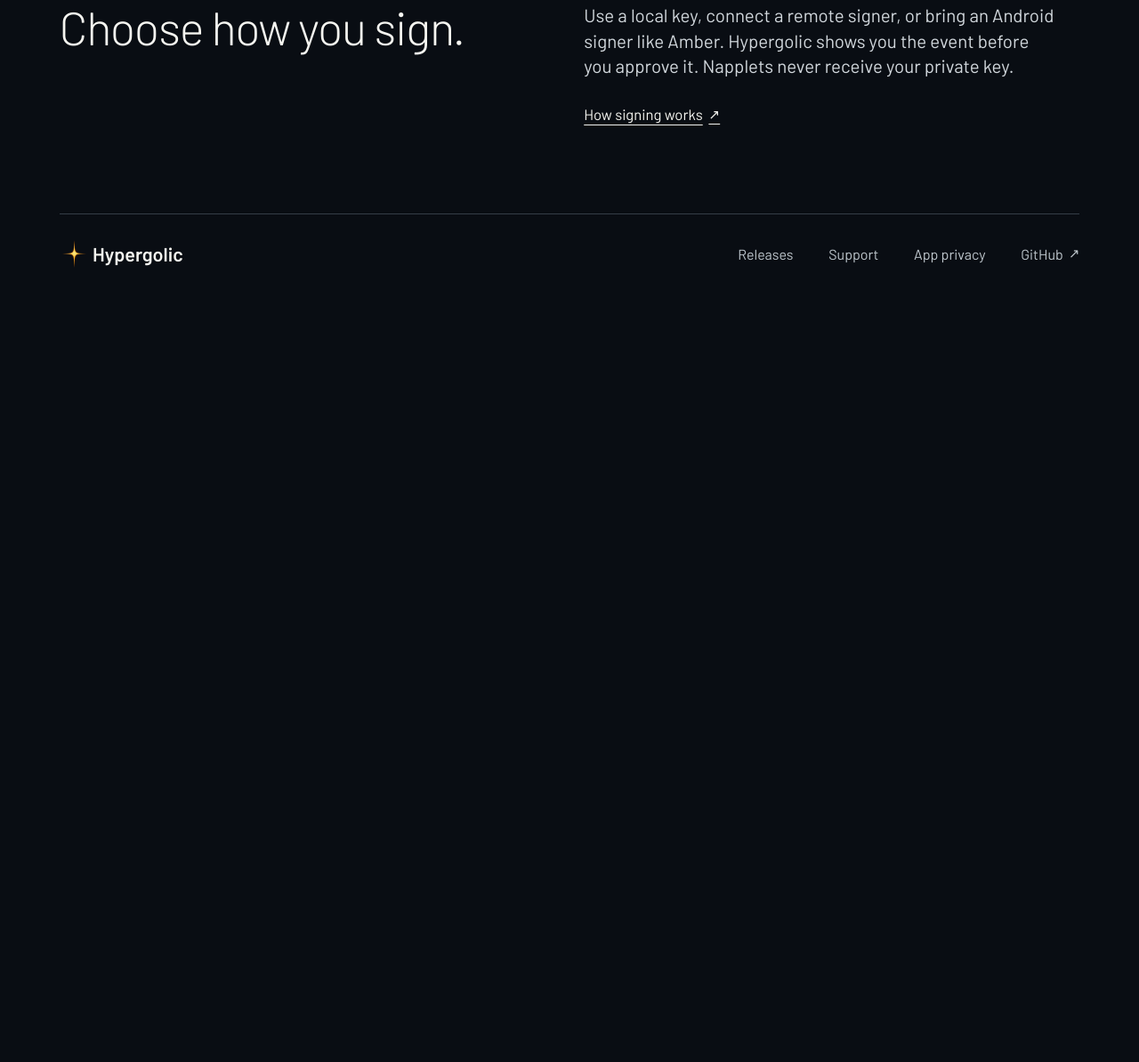
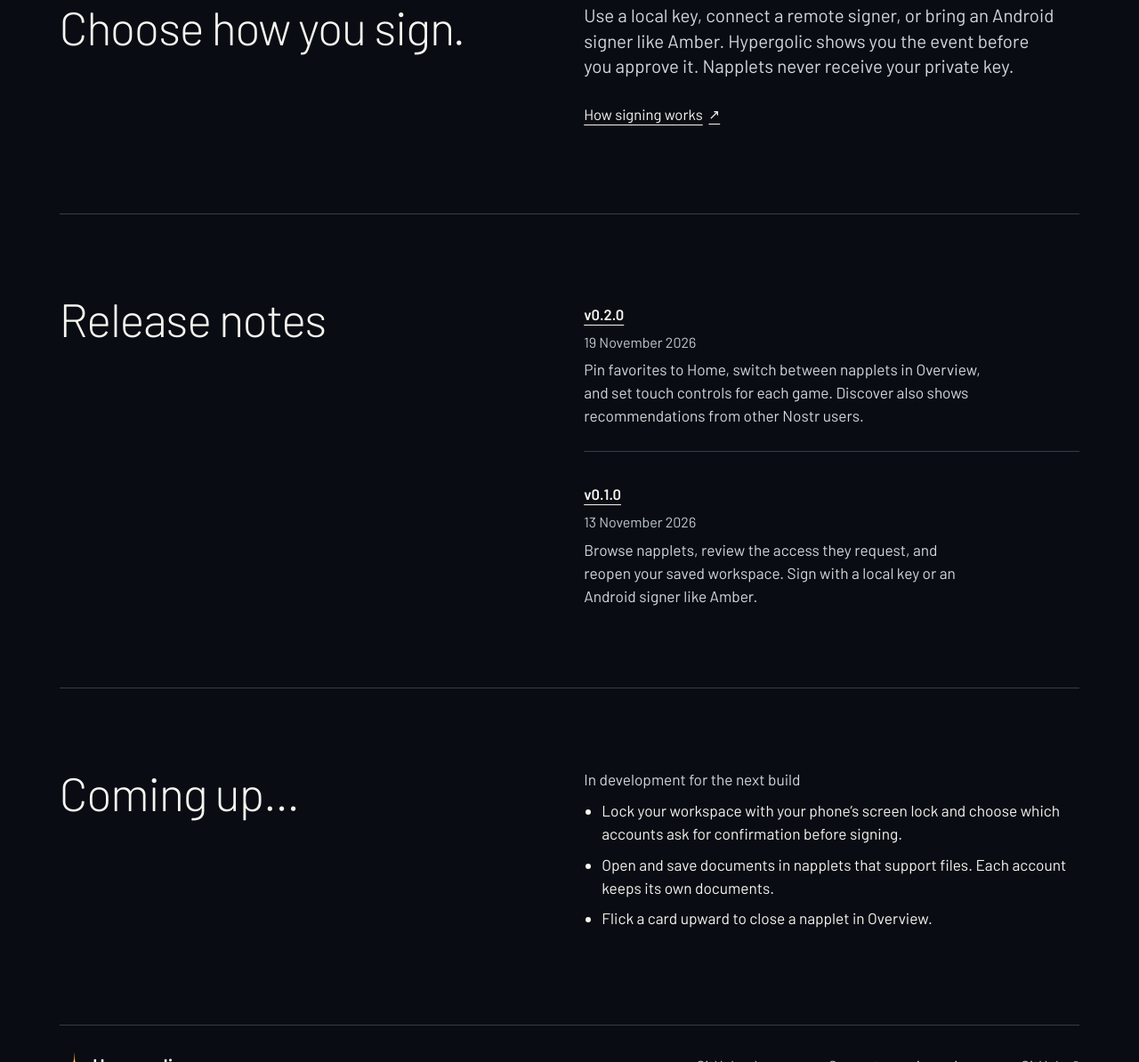
Before and after one commit to nostrocket/hypergolic-website, an Astro site: page / in a window 1280 px wide. Shown: the part 1606-2800 px from the top of the page at 89% size. Before the commit the page ends 1945 px from the top, so only its background shows below. Built offline with nearby package versions, Linux system fonts and the light colour scheme; Astro itself is replaced by a stand-in of ours.

Commit message:
Show Android release history and a next-build preview on Home (#9)

```diff
--- /dev/null
+++ b/src/data/releases.ts
@@ -0,0 +1,21 @@
+// Public Android releases, newest first. Use the exact asset name from GitHub.
+export const releases = [
+  {
+    tag: 'v0.2.0',
+    date: '2026-11-19',
+    apk: 'hypergolic-0.2.0-2-arm64.apk',
+    summary: 'Pin favorites to Home, switch between napplets in Overview, and set touch controls for each game. Discover also shows recommendations from other Nostr users.',
+  },
+  {
+    tag: 'v0.1.0',
+    date: '2026-11-13',
+    apk: 'hypergolic-0.1.0-1-arm64.apk',
+    summary: 'Browse napplets, review the access they request, and reopen your saved workspace. Sign with a local key or an Android signer like Amber.',
+  },
+];
+
+export const comingUp = [
+  'Lock your workspace with your phone’s screen lock and choose which accounts ask for confirmation before signing.',
+  'Open and save documents in napplets that support files. Each account keeps its own documents.',
+  'Flick a card upward to close a napplet in Overview.',
+];
--- a/src/pages/index.astro
+++ b/src/pages/index.astro
@@ -2,11 +2,13 @@
 import '../styles/site.css';
 import LaunchImage from '../components/LaunchImage.astro';
 
+import { releases, comingUp } from '../data/releases';
+
 const repository = 'https://github.com/nostrocket/hypergolic';
-const releases = `${repository}/releases`;
-const version = '0.2.0';
-const releaseNotes = `${releases}/tag/v${version}`;
-const androidApk = `${releases}/download/v${version}/hypergolic-${version}-2-arm64.apk`;
+const releaseUrl = `${repository}/releases`;
+const latest = releases[0];
+const androidApk = `${releaseUrl}/download/${latest.tag}/${latest.apk}`;
+const displayDate = new Intl.DateTimeFormat('en-GB', { dateStyle: 'long', timeZone: 'UTC' });
 const title = 'Hypergolic — A native home for Nostr napplets';
 const description = 'Discover Nostr napplets, pin favorites to Home, and switch between open apps on Android. Bring your Nostr identity and choose how you sign.';
 const canonical = new URL('/', Astro.site).href;
@@ -64,8 +66,8 @@ const steps = [
           <div class="download">
             <a class="download-button" href={androidApk}>Download for Android <span class="download-arrow" aria-hidden="true">↓</span></a>
             <div class="release-details">
-              <span class="format">ARM64 APK</span>
-              <a href={releaseNotes}>v{version} release notes</a>
+              <span class="format">{latest.tag} · ARM64 APK</span>
+              <a href="#release-notes">Release notes</a>
             </div>
           </div>
         </div>
@@ -104,6 +106,27 @@ const steps = [
           <a class="text-link" href={`${repository}/blob/main/docs/signing-core.md`}>How signing works <span class="outbound" aria-hidden="true">↗</span></a>
         </div>
       </section>
+      <section class="signing section-width release-history" aria-labelledby="release-notes">
+        <h2 id="release-notes">Release notes</h2>
+        <div>
+          {releases.map(({ tag, date, summary }) => (
+            <article>
+              <h3><a class="text-link" href={`${releaseUrl}/tag/${tag}`}>{tag}</a></h3>
+              <time datetime={date}>{displayDate.format(new Date(date))}</time>
+              <p>{summary}</p>
+            </article>
+          ))}
+        </div>
+      </section>
+      {comingUp.length > 0 && (
+        <section class="signing section-width release-history" aria-labelledby="coming-up">
+          <h2 id="coming-up">Coming up…</h2>
+          <div>
+            <p>In development for the next build</p>
+            <ul>{comingUp.map(feature => <li>{feature}</li>)}</ul>
+          </div>
+        </section>
+      )}
     </main>
 
     <footer class="footer section-width">
@@ -112,7 +135,7 @@ const steps = [
         Hypergolic
       </a>
       <nav aria-label="Project resources">
-        <a href={releases}>Releases</a>
+        <a href={releaseUrl}>GitHub releases</a>
         <a href={`${repository}/issues`}>Support</a>
         <a href={`${repository}/blob/main/docs/privacy.md`}>App privacy</a>
         <a href={repository}>GitHub <span class="outbound" aria-hidden="true">↗</span></a>
--- a/src/styles/site.css
+++ b/src/styles/site.css
@@ -304,3 +304,12 @@ figcaption { margin-top: .8em; color: var(--muted); font-size: clamp(.75rem, .93
   .site-header .nav-inside { display:none; }
   .hero-content { padding-top: max(8rem, 23vw); }
 }
+
+.release-history article + article { border-top: 1px solid var(--line); margin-top: 1.6rem; padding-top: 1.6rem; }
+.release-history h3 { font-size: 1.5rem; }
+.release-history h3 a { margin: 0; }
+.release-history time { color: var(--muted); }
+.release-history p, .release-history li { font-size: clamp(1.05rem, 1.35vw, 1.4rem); line-height: 1.5; }
+.release-history article p, .release-history ul { margin-top: .6rem; }
+.release-history ul { padding-inline-start: 1.25rem; }
+.release-history li + li { margin-top: .55rem; }
```
Also changed, not shown: README.md.
